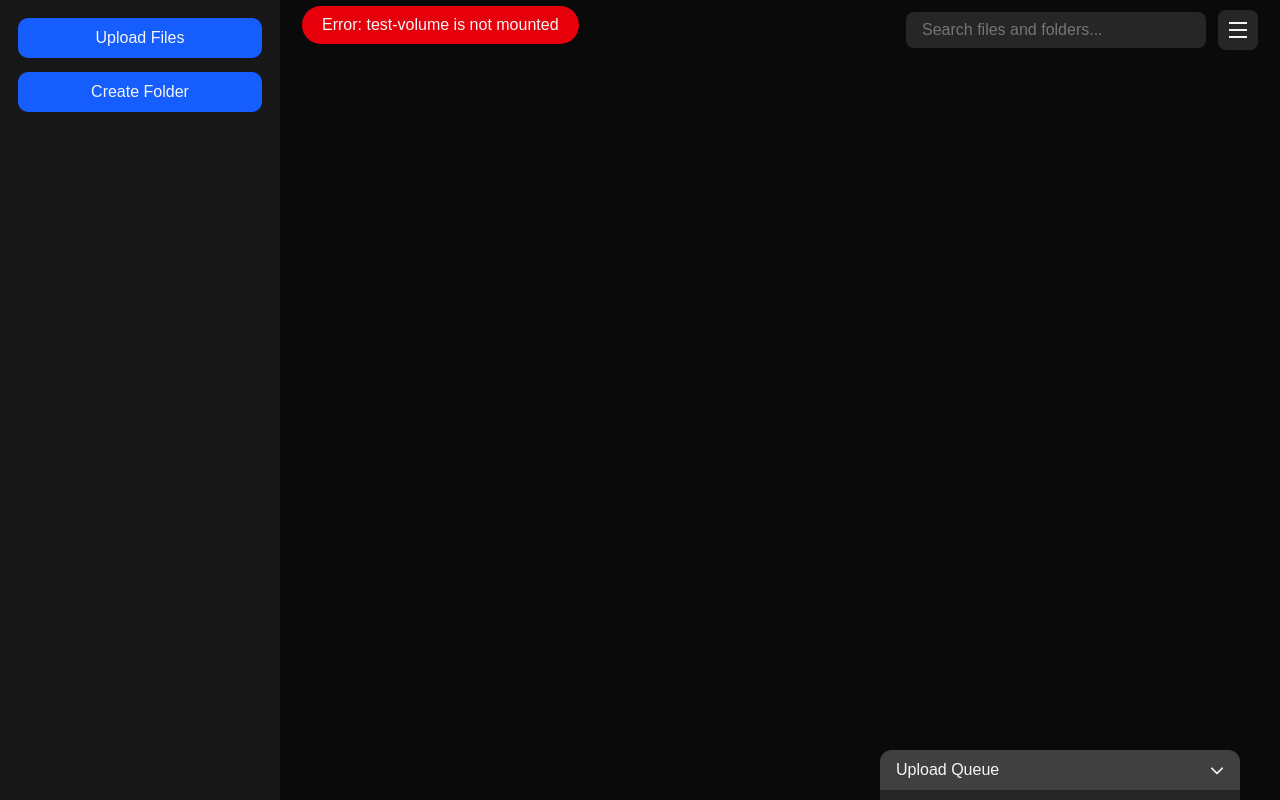
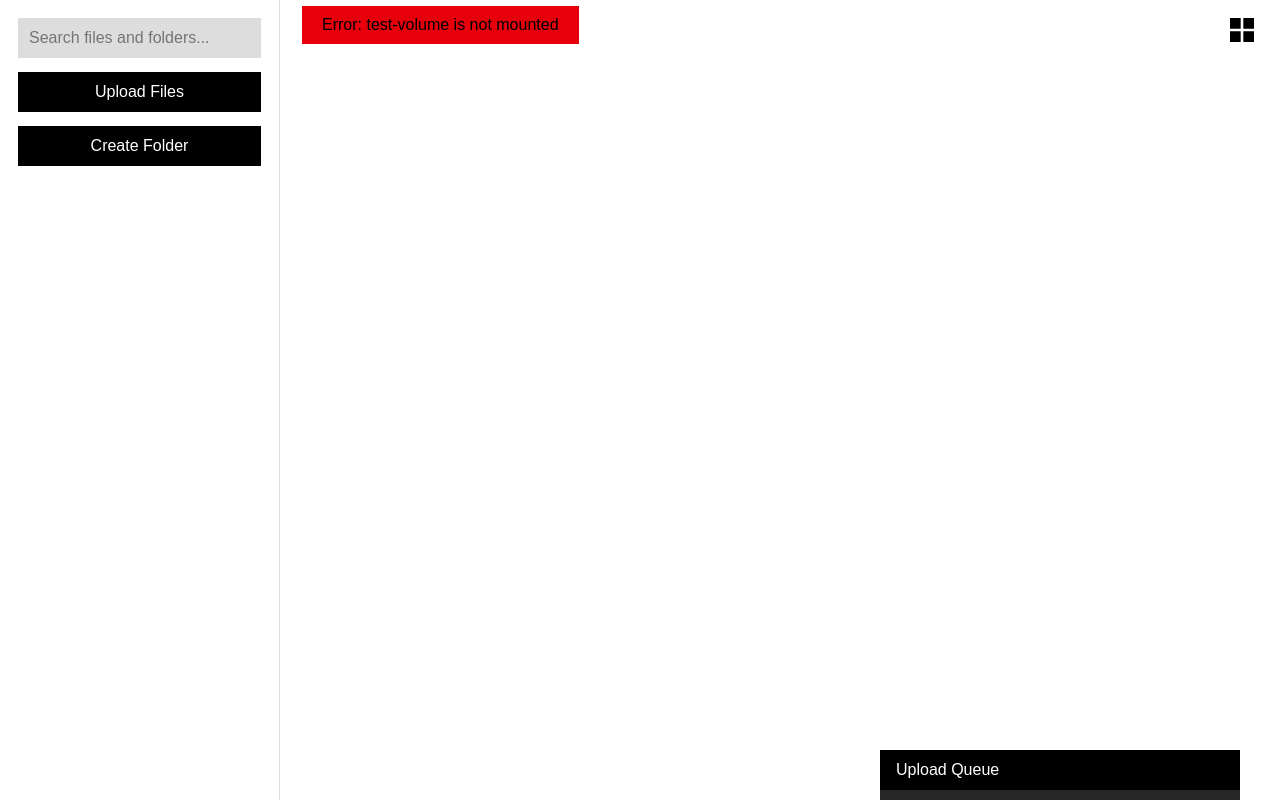
Before and after one commit to zacheryvaughn/network-volume-manager, a FastAPI app: page / in a window 1280 px wide. Run offline with FastAPI, Linux system fonts and the light colour scheme.

Commit message:
moving to simple style

```diff
--- a/app/static/styles.css
+++ b/app/static/styles.css
@@ -61,7 +61,7 @@
     font-family: Arial, Helvetica, sans-serif;
     font-size: 16px;
     font-weight: 200;
-    color: var(--color-neutral-100);
+    color: #000000;
     margin: 0;
     padding: 0;
     box-sizing: border-box;
@@ -72,23 +72,22 @@ body {
     display: flex;
     width: 100vw;
     height: 100vh;
-    background-color: var(--color-neutral-950);
+    background-color: white;
 }
 /* END */
 
 /* DEFAULT STYLES */
 /* setting default styles for standard html elements */
 button {
+    color: #FFFFFF;
+    background-color: #000000;
     border: none;
-    border-radius: 100px;
-    background-color: var(--color-blue-600);
     user-select: none;
     cursor: pointer;
-    transition: background-color 0.2s;
 }
 
 button:hover {
-    background-color: var(--color-blue-500);
+    background-color: #222222;
 }
 /* END */
 
@@ -102,7 +101,7 @@ button:hover {
     width: 280px;
     height: 100%;
     padding: 18px;
-    background-color: var(--color-neutral-900);
+    border-right: 1px solid #DDDDDD;
 }
 
 #sidebar-top, #sidebar-bottom {
@@ -114,7 +113,6 @@ button:hover {
 .upload-file-btn, .create-folder-btn {
     width: 100%;
     height: 40px;
-    border-radius: 10px;
 }
 /* END */
 
@@ -167,22 +164,20 @@ button:hover {
 
 .search-container {
     position: relative;
-    width: 300px;
+    width: 100%;
 }
 
 #search-input {
     width: 100%;
-    height: 36px;
-    padding: 0 16px;
-    background-color: var(--color-neutral-800);
-    border: none;
-    border-radius: 8px;
+    height: 40px;
+    padding: 10px;
+    background-color: #DDDDDD;
+    border: 1px solid transparent;
     outline: none;
-    transition: background-color 0.2s;
 }
 
 #search-input:focus {
-    background-color: var(--color-neutral-700);
+    border: 1px solid #333333;
 }
 
 .search-results {
@@ -304,40 +293,42 @@ button:hover {
 
 /* View Toggle Button */
 .view-toggle {
-    width: 40px;
-    height: 40px;
-    border-radius: 8px;
     display: flex;
     align-items: center;
     justify-content: center;
-    background-color: var(--color-neutral-800);
+    width: 32px;
+    height: 32px;
+    background-color: transparent;
 }
 
 .view-toggle:hover {
-    background-color: var(--color-neutral-700);
+    background-color: transparent;
 }
 
 .view-toggle svg {
-    width: 24px;
-    height: 24px;
+    width: 32px;
+    height: 32px;
 }
 
 .view-toggle .grid-icon {
+    display: block;
+}
+
+.view-toggle .list-icon {
     display: none;
 }
 
 .view-toggle.grid-active .list-icon {
-    display: none;
+    display: block;
 }
 
 .view-toggle.grid-active .grid-icon {
-    display: block;
+    display: none;
 }
 
 .section-title {
     font-size: 24px;
     font-weight: 400;
-    color: var(--color-neutral-300);
 }
 
 .item {
@@ -435,8 +416,6 @@ button:hover {
     width: 360px;
     min-height: 50px;
     background-color: var(--color-neutral-800);
-    border-radius: 12px 12px 0 0;
-    transition: height 0.5s;
     overflow: hidden;
 }
 
@@ -452,19 +431,16 @@ button:hover {
     height: 40px;
     width: 100%;
     padding: 0 16px;
-    background-color: var(--color-neutral-700);
-    border-radius: 0;
 }
 
-#close-upload-queue-btn:hover {
-    background-color: var(--color-neutral-600);
+#close-upload-queue-btn span {
+    color: #FFFFFF;
 }
 
 .chevron {
     width: 14px;
     height: 14px;
     fill: currentColor;
-    transition: transform 0.3s ease;
 }
 
 #upload-queue.closed .chevron {
@@ -541,16 +512,12 @@ button:hover {
 /* WARNINGS */
 .flash-message {
     padding: 10px 20px;
-    border-radius: 100px;
     background-color: var(--color-blue-600);
-    color: var(--color-neutral-100);
     margin-bottom: 10px;
 }
 
 .error-message {
     padding: 10px 20px;
-    border-radius: 100px;
     background-color: var(--color-red-600);
-    color: var(--color-neutral-100);
     margin-bottom: 10px;
 }
--- a/app/templates/index.html
+++ b/app/templates/index.html
@@ -11,6 +11,12 @@
 
     <section id="sidebar">
         <div id="sidebar-top">
+            <div class="search-container">
+                <input type="text" id="search-input" placeholder="Search files and folders...">
+                <div id="search-results" class="search-results" style="display: none;">
+                    <div class="search-results-content"></div>
+                </div>
+            </div>
             <input type="file" name="file" id="file" style="display: none" multiple>
             <button class="upload-file-btn" onclick="document.getElementById('file').click()">Upload Files</button>
 
@@ -37,12 +43,6 @@
             </div>
 
             <div id="browser-header-right">
-                <div class="search-container">
-                    <input type="text" id="search-input" placeholder="Search files and folders...">
-                    <div id="search-results" class="search-results" style="display: none;">
-                        <div class="search-results-content"></div>
-                    </div>
-                </div>
                 <button id="view-toggle" class="view-toggle" title="Toggle view">
                     <svg class="list-icon" xmlns="http://www.w3.org/2000/svg" viewBox="0 0 24 24" width="24" height="24">
                         <path fill="currentColor" d="M3 4h18v2H3V4zm0 7h18v2H3v-2zm0 7h18v2H3v-2z"/>
```
Also changed, not shown: other parts of app/static/styles.css (+4 -26 lines).
